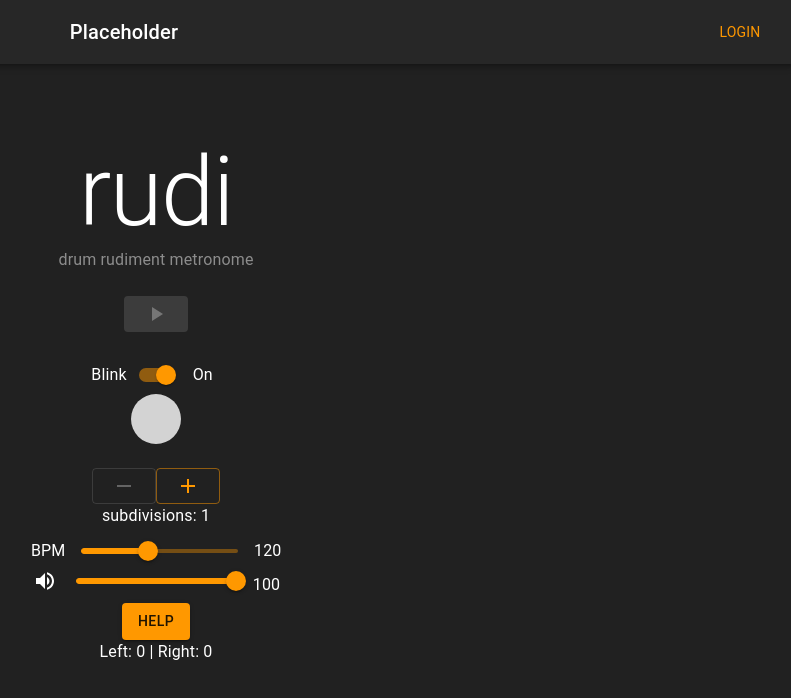
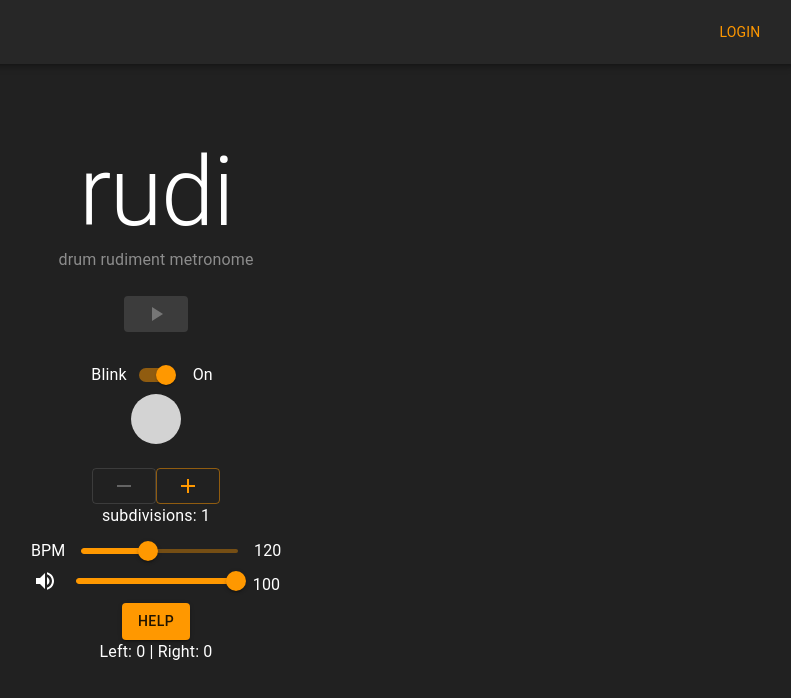
Before and after one commit to tylersernett/rudi-drum, a React (Vite) app: page / in a window 1280 px wide. Shown: the top 698 px of the page, without its empty margins (484-1275 px from the left). Built offline with nearby package versions, Linux system fonts and the light colour scheme; no server answers.

Commit message:
Add pattern title to top

```diff
--- a/src/components/TopBar.tsx
+++ b/src/components/TopBar.tsx
@@ -4,9 +4,11 @@ import LoginModal from "./LoginModal";
 import { useUserContext } from '../context/UserContext';
 import MainMenu from "./MainMenu";
 import UserMenu from "./UserMenu";
+import { useMetronomeContext } from "../context/MetronomeContext";
 
 const TopBar = () => {
   const { user } = useUserContext();
+  const {metronome} = useMetronomeContext();
   const [openLoginModal, setOpenLoginModal] = useState(false);
 
   const handleOpenLoginModal = () => {
@@ -22,7 +24,7 @@ const TopBar = () => {
       <Toolbar >
         <MainMenu />
         <Typography variant="h6" component="div" sx={{ flexGrow: 1 }}>
-          Placeholder
+          {metronome.title}
         </Typography>
         {user.username ? (
           <UserMenu />
```
